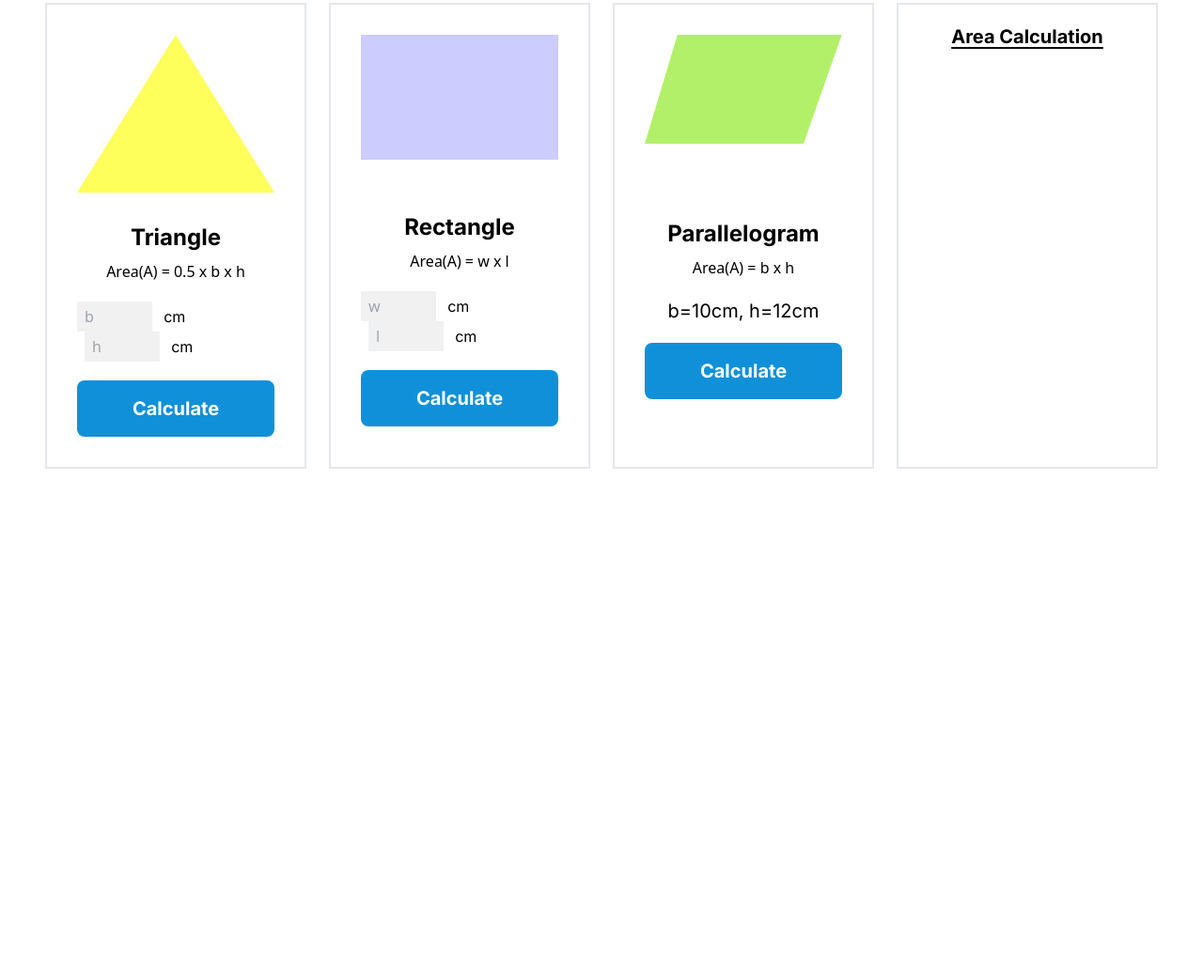
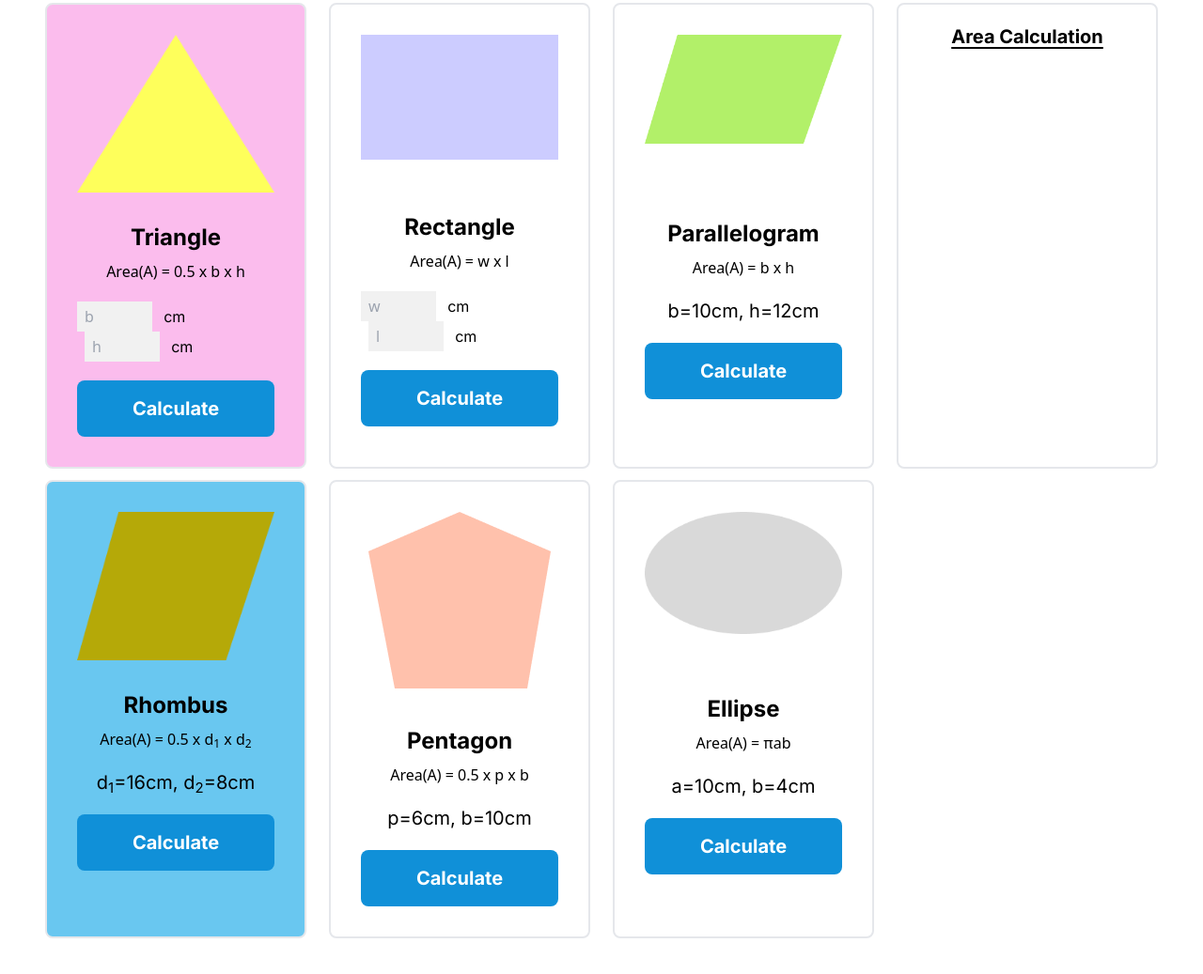
Before and after one commit to Sobuj54/module-30-assignment-with-js, a plain HTML site: page index.html in a window 1280 px wide. Shown: the part 185-1222 px from the top of the page at 94% size. Before the commit the page ends 800 px from the top, so only its background shows below. Drawn offline with nearby package versions, Linux system fonts and the light colour scheme.

Commit message:
finished html code

```diff
--- a/index.html
+++ b/index.html
@@ -21,6 +21,8 @@
               navBackground: "rgba(16, 144, 216, 0.1)",
               btnBackground: "#1090D8",
               inputBackground: "#F1F1F1",
+              triangleBg: "#FBBCED",
+              rhombusBg: "#69C7F0",
             },
             fontFamily: {
               inter: ["Inter", "sans-serif"],
@@ -55,7 +57,9 @@
       <section class="mx-12">
         <div class="grid grid-cols-4 gap-6">
           <!-- triangle div-->
-          <div class="border-2 flex flex-col items-center p-8">
+          <div
+            class="border-2 flex flex-col items-center bg-triangleBg p-8 rounded-lg"
+          >
             <img src="images/triangle.png" alt="" />
             <h3 class="font-inter font-bold text-2xl mt-8 mb-2">Triangle</h3>
             <p>Area(A) = 0.5 x b x h</p>
@@ -81,7 +85,7 @@
             </button>
           </div>
           <!-- rectangle div -->
-          <div class="border-2 flex flex-col items-center p-8">
+          <div class="border-2 flex flex-col items-center p-8 rounded-lg">
             <img src="images/rectangle.png" alt="" />
             <h3 class="font-inter font-bold text-2xl mt-14 mb-2">Rectangle</h3>
             <p>Area(A) = w x l</p>
@@ -107,7 +111,7 @@
             </button>
           </div>
           <!-- parallelogram div -->
-          <div class="border-2 flex flex-col items-center p-8">
+          <div class="border-2 flex flex-col items-center p-8 rounded-lg">
             <img src="images/parallelogram.png" alt="" />
             <h3 class="font-inter font-bold text-2xl mt-20 mb-2">
               Parallelogram
@@ -124,7 +128,7 @@
             </button>
           </div>
           <!-- area calculation -->
-          <div class="border-2">
+          <div class="border-2 rounded-lg">
             <h4
               class="font-inter font-bold text-xl text-center mt-5 underline underline-offset-4"
             >
@@ -134,8 +138,56 @@
         </div>
       </section>
       <!-- section with rhombus,pentagon,ellipse -->
-      <section>
-        <div></div>
+      <section class="mx-12 mt-3 mb-10">
+        <div class="grid grid-cols-4 gap-6">
+          <!-- rhombus div -->
+          <div
+            class="border-2 flex flex-col items-center p-8 rounded-lg bg-rhombusBg"
+          >
+            <img src="images/rhombus.png" alt="" />
+            <h3 class="font-inter font-bold text-2xl mt-8 mb-2">Rhombus</h3>
+            <p>Area(A) = 0.5 x d<sub>1</sub> x d<sub>2</sub></p>
+            <div class="my-5 font-inter font-normal text-xl">
+              d<sub>1</sub>=<span>16</span>cm, d<sub>2</sub>=<span>8</span>cm
+            </div>
+            <!-- calculate button -->
+            <button
+              class="bg-btnBackground w-full px-12 py-4 font-inter text-xl font-bold text-white rounded-lg"
+            >
+              Calculate
+            </button>
+          </div>
+          <!-- pentagon div -->
+          <div class="border-2 flex flex-col items-center p-8 rounded-lg">
+            <img src="images/pentagon.png" alt="" />
+            <h3 class="font-inter font-bold text-2xl mt-10 mb-2">Pentagon</h3>
+            <p>Area(A) = 0.5 x p x b</p>
+            <div class="my-5 font-inter font-normal text-xl">
+              p=<span>6</span>cm, b=<span>10</span>cm
+            </div>
+            <!-- calculate button -->
+            <button
+              class="bg-btnBackground w-full px-12 py-4 font-inter text-xl font-bold text-white rounded-lg"
+            >
+              Calculate
+            </button>
+          </div>
+          <!-- ellipse div -->
+          <div class="border-2 flex flex-col items-center p-8 rounded-lg">
+            <img src="images/ellipse.png" alt="" />
+            <h3 class="font-inter font-bold text-2xl mt-16 mb-2">Ellipse</h3>
+            <p>Area(A) = πab</p>
+            <div class="my-5 font-inter font-normal text-xl">
+              a=<span>10</span>cm, b=<span>4</span>cm
+            </div>
+            <!-- calculate button -->
+            <button
+              class="bg-btnBackground w-full px-12 py-4 font-inter text-xl font-bold text-white rounded-lg"
+            >
+              Calculate
+            </button>
+          </div>
+        </div>
       </section>
     </main>
   </body>
```
